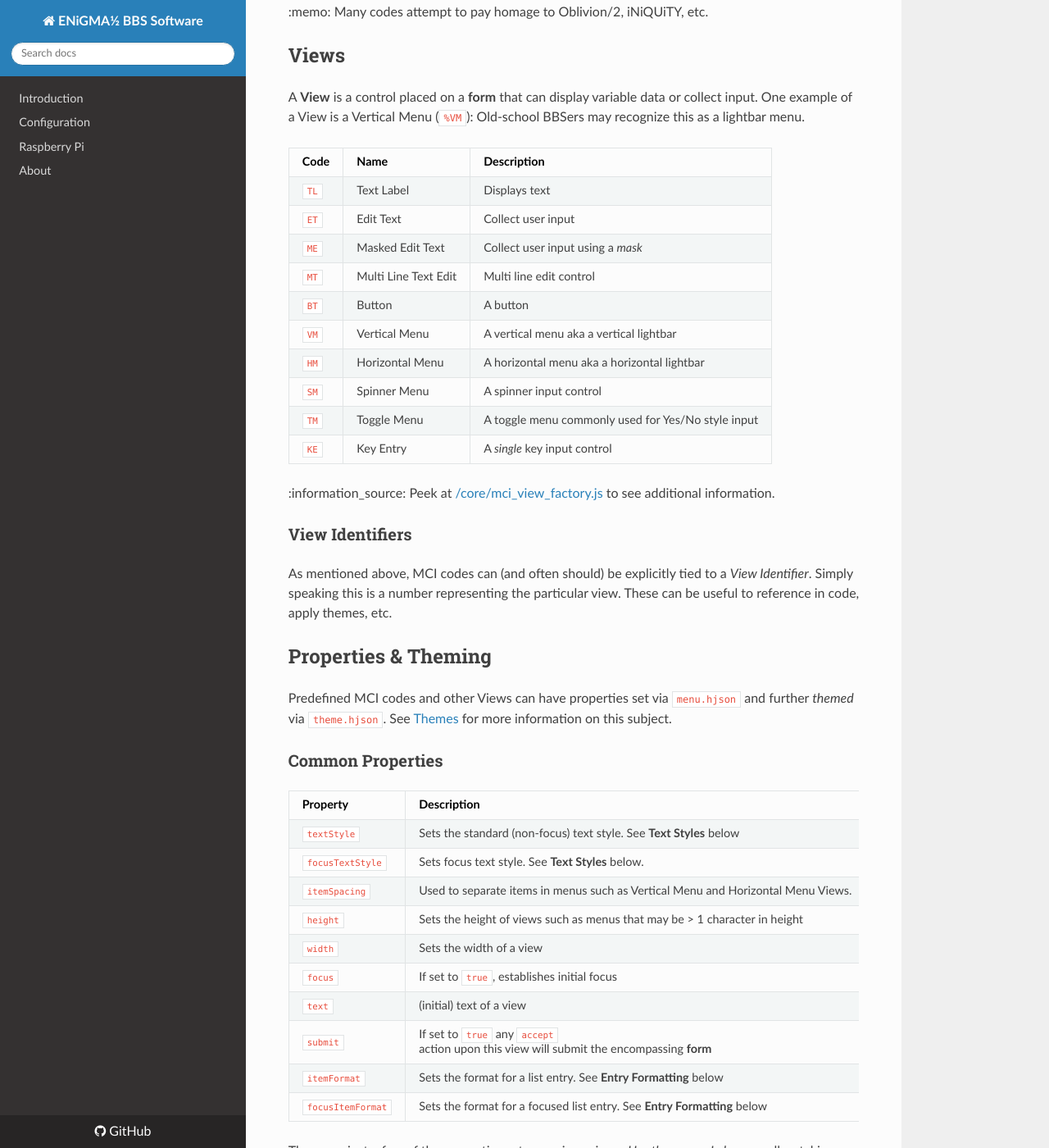
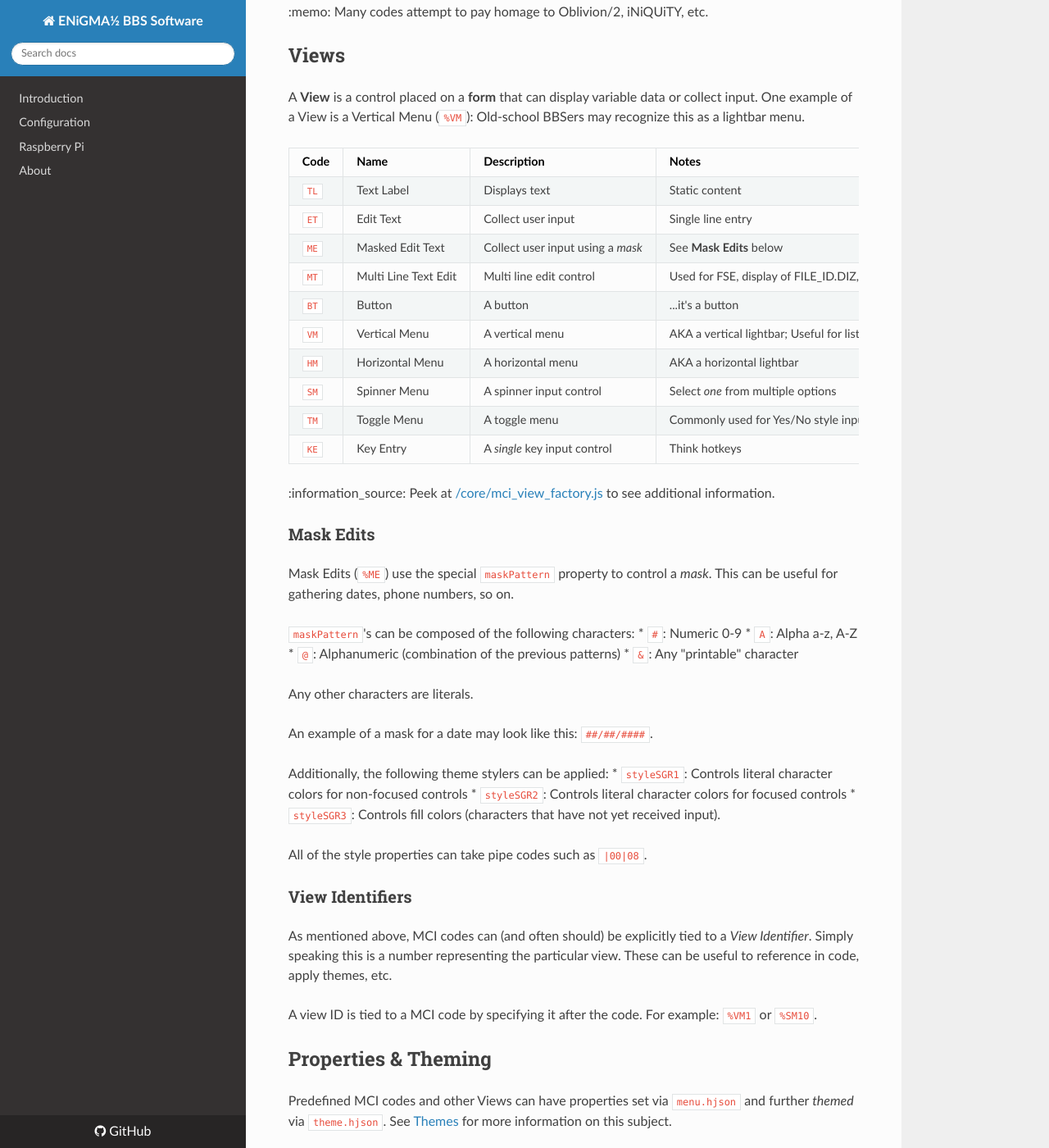
Before and after one commit to NuSkooler/enigma-bbs, an MkDocs documentation site: the page built from docs/art/mci.md, in a window 1280 px wide and 1400 px high, scrolled down 3601 px. Shown: the whole window at 82% size. Built offline with MkDocs 1.6.1, drawn with Linux system fonts in a browser that asks for light colours; nearby versions of some CDN libraries; old or Windows-style settings are respelled for this version of MkDocs.

Commit message:
More info in Views

```diff
--- a/docs/art/mci.md
+++ b/docs/art/mci.md
@@ -114,24 +114,45 @@ for a full listing.
 A **View** is a control placed on a **form** that can display variable data or collect input. One example of a View is
 a Vertical Menu (`%VM`): Old-school BBSers may recognize this as a lightbar menu.
 
-| Code | Name                 | Description      |
-|------|----------------------|------------------|
-| `TL` | Text Label           | Displays text       |
-| `ET` | Edit Text            | Collect user input  |
-| `ME` | Masked Edit Text     | Collect user input using a *mask* |
-| `MT` | Multi Line Text Edit | Multi line edit control |
-| `BT` | Button               | A button |
-| `VM` | Vertical Menu        | A vertical menu aka a vertical lightbar |
-| `HM` | Horizontal Menu      | A horizontal menu aka a horizontal lightbar |
-| `SM` | Spinner Menu         | A spinner input control |
-| `TM` | Toggle Menu          | A toggle menu commonly used for Yes/No style input |
-| `KE` | Key Entry            | A *single* key input control |
+| Code | Name                 | Description      | Notes |
+|------|----------------------|------------------|-------|
+| `TL` | Text Label           | Displays text | Static content |
+| `ET` | Edit Text            | Collect user input | Single line entry |
+| `ME` | Masked Edit Text     | Collect user input using a *mask* | See **Mask Edits** below |
+| `MT` | Multi Line Text Edit | Multi line edit control | Used for FSE, display of FILE_ID.DIZ, etc. |
+| `BT` | Button               | A button | ...it's a button |
+| `VM` | Vertical Menu        | A vertical menu | AKA a vertical lightbar; Useful for lists |
+| `HM` | Horizontal Menu      | A horizontal menu | AKA a horizontal lightbar |
+| `SM` | Spinner Menu         | A spinner input control | Select *one* from multiple options |
+| `TM` | Toggle Menu          | A toggle menu | Commonly used for Yes/No style input |
+| `KE` | Key Entry            | A *single* key input control | Think hotkeys |
 
-:information_source: Peek at [/core/mci_view_factory.js](https://github.com/NuSkooler/enigma-bbs/blob/master/core/mci_view_factory.js) to
-see additional information.
+:information_source: Peek at [/core/mci_view_factory.js](https://github.com/NuSkooler/enigma-bbs/blob/master/core/mci_view_factory.js) to see additional information.
+
+### Mask Edits
+Mask Edits (`%ME`) use the special `maskPattern` property to control a _mask_. This can be useful for gathering dates, phone numbers, so on.
+
+`maskPattern`'s can be composed of the following characters:
+* `#`: Numeric 0-9
+* `A`: Alpha a-z, A-Z
+* `@`: Alphanumeric (combination of the previous patterns)
+* `&`: Any "printable" character
+
+Any other characters are literals.
+
+An example of a mask for a date may look like this: `##/##/####`.
+
+Additionally, the following theme stylers can be applied:
+* `styleSGR1`: Controls literal character colors for non-focused controls
+* `styleSGR2`: Controls literal character colors for focused controls
+* `styleSGR3`: Controls fill colors (characters that have not yet received input).
+
+All of the style properties can take pipe codes such as `|00|08`.
 
 ### View Identifiers
 As mentioned above, MCI codes can (and often should) be explicitly tied to a *View Identifier*. Simply speaking this is a number representing the particular view. These can be useful to reference in code, apply themes, etc.
+
+A view ID is tied to a MCI code by specifying it after the code. For example: `%VM1` or `%SM10`.
 
 ## Properties & Theming
 Predefined MCI codes and other Views can have properties set via `menu.hjson` and further *themed* via `theme.hjson`. See [Themes](themes.md) for more information on this subject.
```
